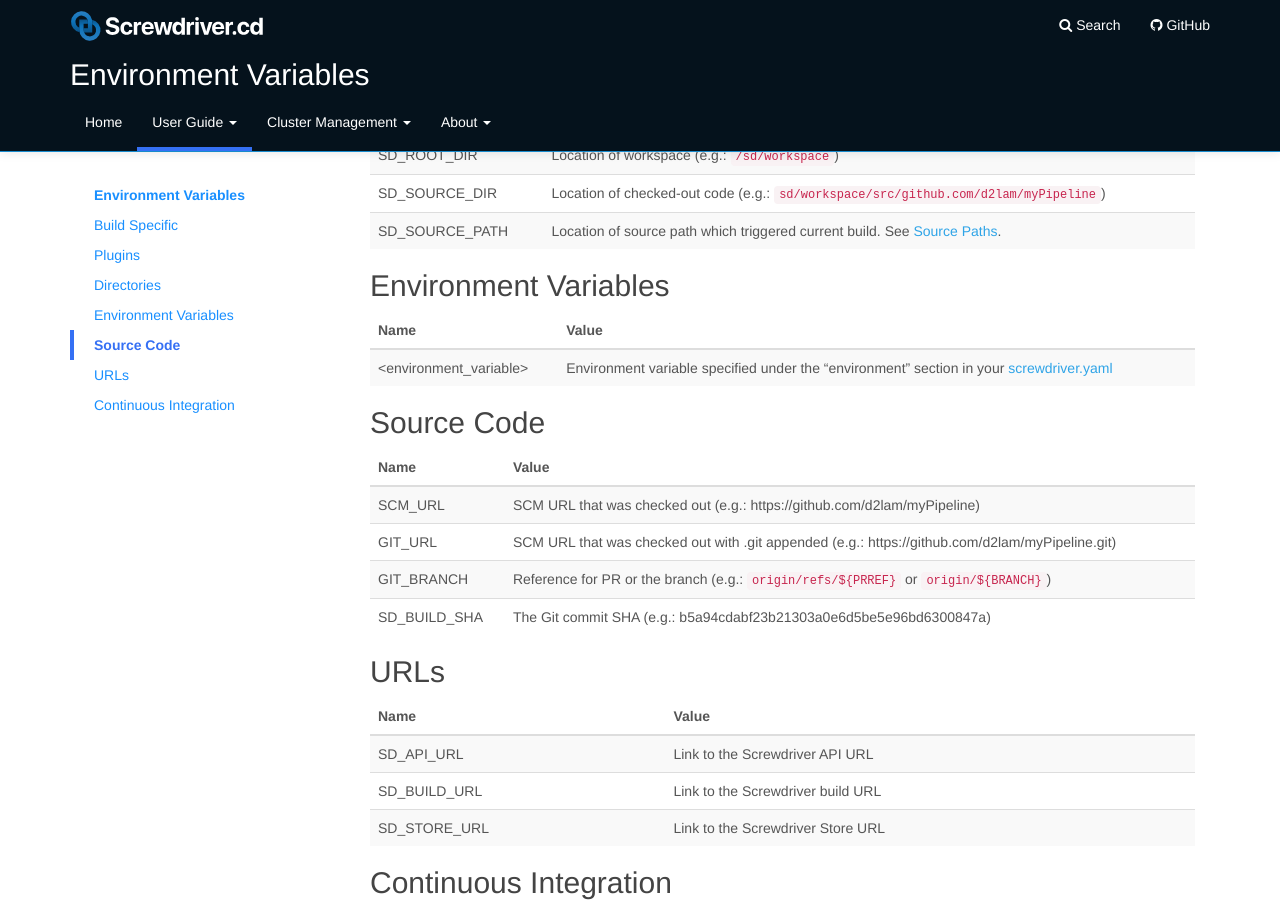
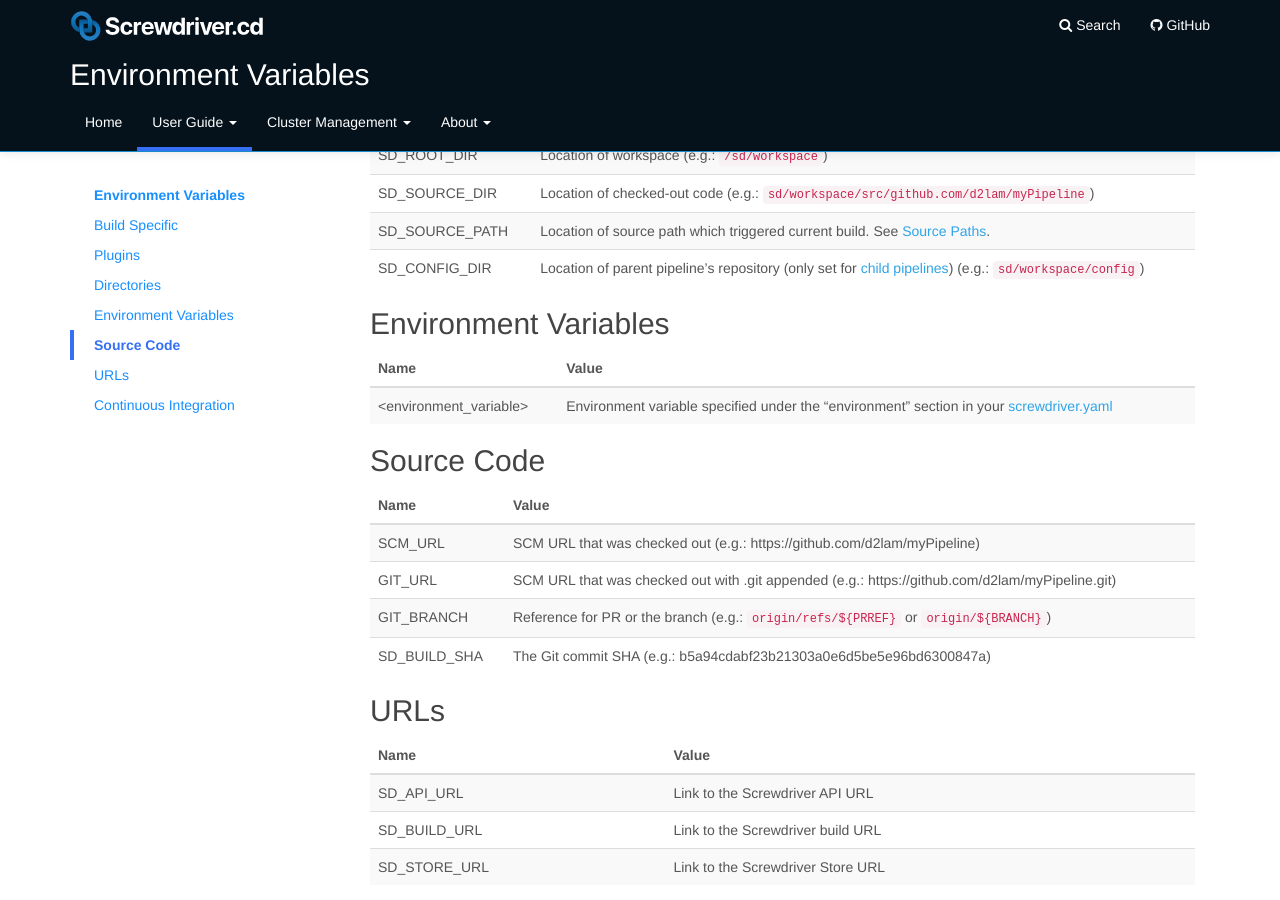
Before and after one commit to screwdriver-cd/guide, a Jekyll site: the page built from docs/user-guide/environment-variables.md, in a window 1280 px wide and 900 px high, scrolled down 1092 px. Built offline with Jekyll 4.4.1, drawn with Linux system fonts in a browser that asks for light colours.

Commit message:
feat(1132): Document SD_CONFIG_DIR

```diff
--- a/docs/user-guide/environment-variables.md
+++ b/docs/user-guide/environment-variables.md
@@ -64,6 +64,7 @@ These environment variables may or may not be available depending on what plugin
 | SD_ROOT_DIR | Location of workspace (e.g.: `/sd/workspace`) |
 | SD_SOURCE_DIR | Location of checked-out code (e.g.: `sd/workspace/src/github.com/d2lam/myPipeline`) |
 | SD_SOURCE_PATH | Location of source path which triggered current build. See [Source Paths](./configuration/sourcePaths). |
+| SD_CONFIG_DIR | Location of parent pipeline's repository (only set for [child pipelines](./configuration/external-config)) (e.g.: `sd/workspace/config`) |
 
 ## Environment Variables
 
```
